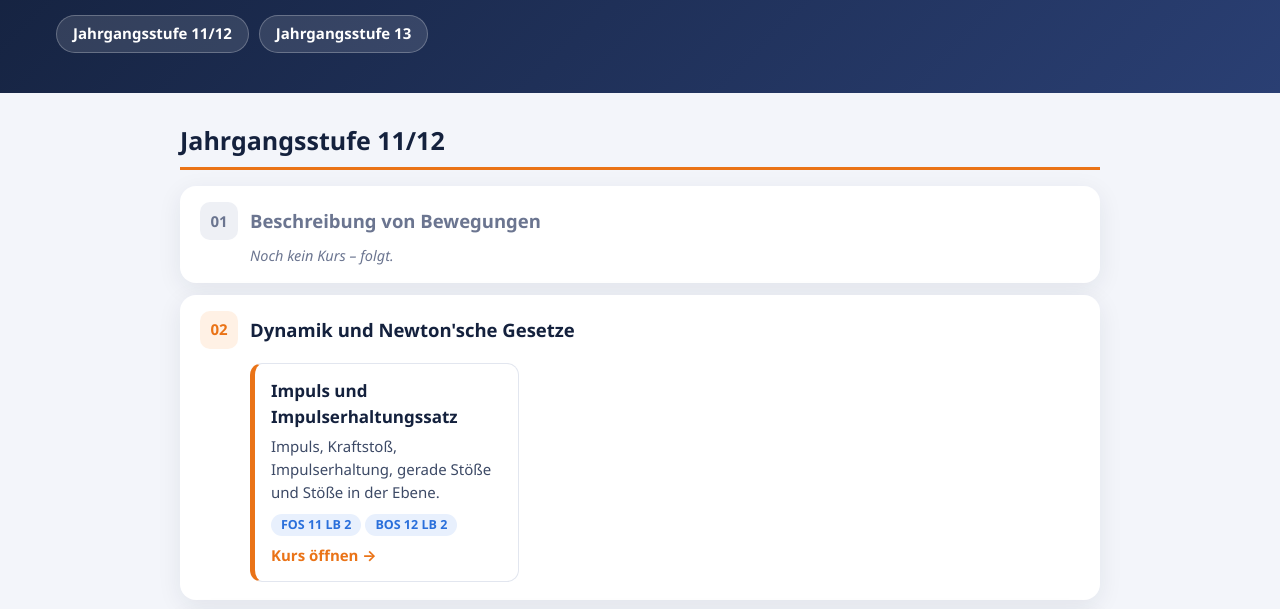
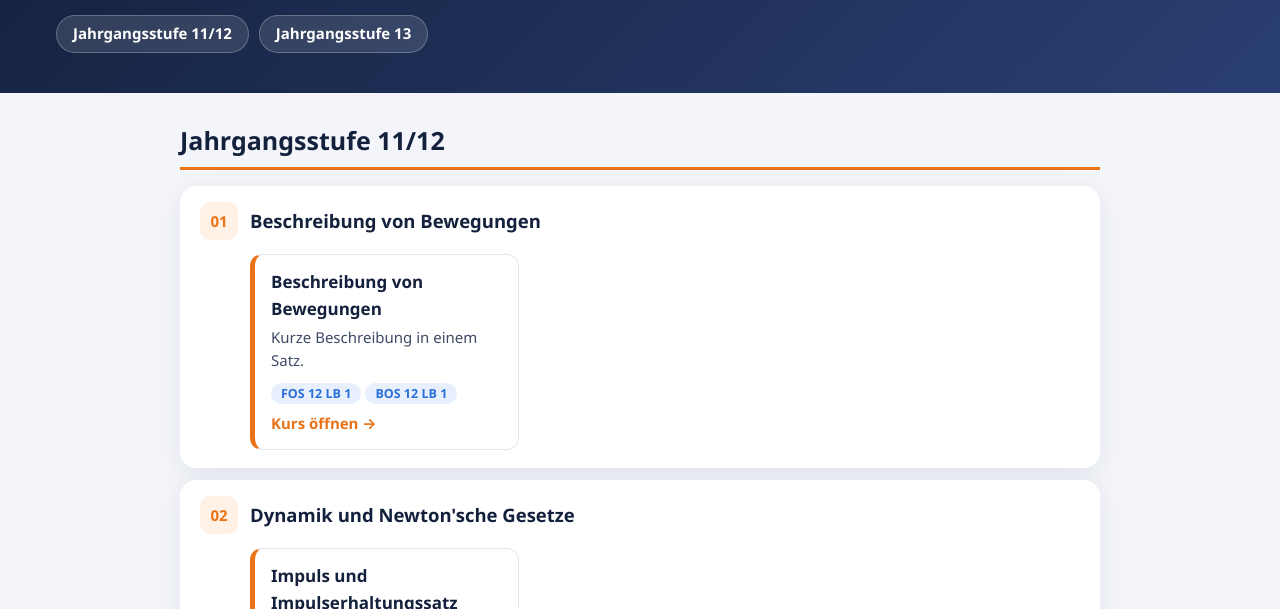
Before and after one commit to physik-fosbos/Physik, a plain HTML site: page index.html in a window 1280 px wide. Shown: the part 138-747 px from the top of the page. Drawn offline with Linux system fonts and the light colour scheme.

Commit message:
Add course section for 'Beschreibung von Bewegungen'
Added a new course section for 'Beschreibung von Bewegungen' with a brief description and a link to open the course.

```diff
--- a/index.html
+++ b/index.html
@@ -56,9 +56,16 @@ footer{text-align:center;color:var(--muted);font-size:13px;padding:0 16px 30px}
 <section class="jgst" id="jgst-11-12">
   <h2>Jahrgangsstufe 11/12</h2>
 
-  <div class="lb leer">
+  <div class="lb">
     <h3><span class="nr">01</span>Beschreibung von Bewegungen</h3>
-    <p class="hinweis-leer">Noch kein Kurs – folgt.</p>
+    <div class="kurse">
+      <a class="kurs" href="bewegungen/">
+        <h4>Beschreibung von Bewegungen</h4>
+        <p>Kurze Beschreibung in einem Satz.</p>
+        <span class="tag">FOS 12 LB 1</span><span class="tag">BOS 12 LB 1</span>
+        <span class="go">Kurs öffnen →</span>
+      </a>
+    </div>
   </div>
 
   <div class="lb">
```
